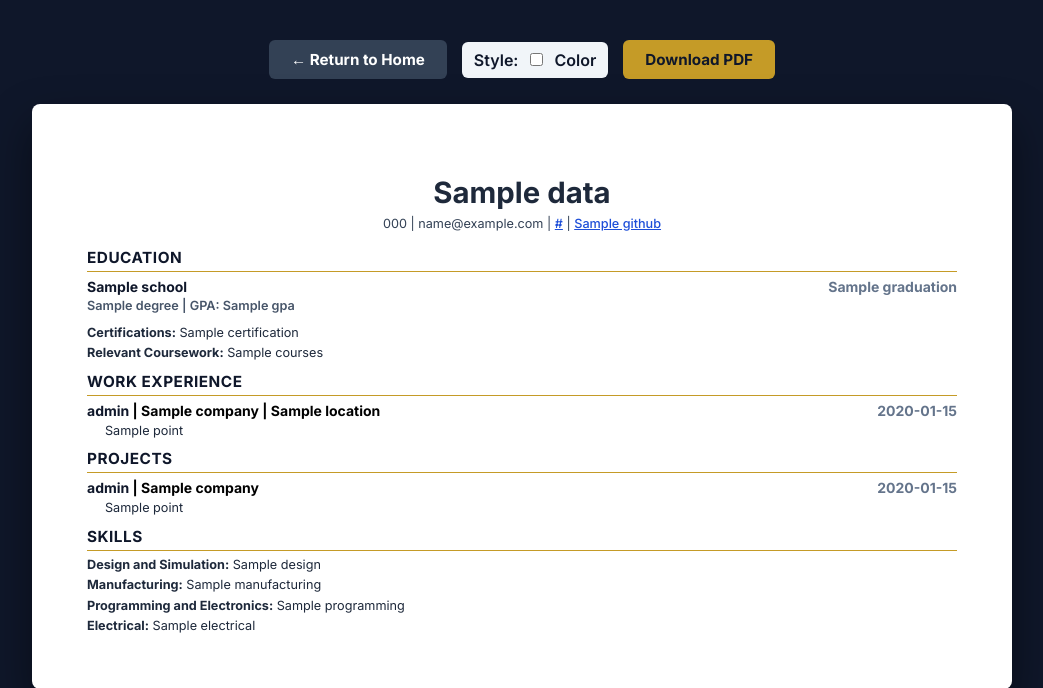
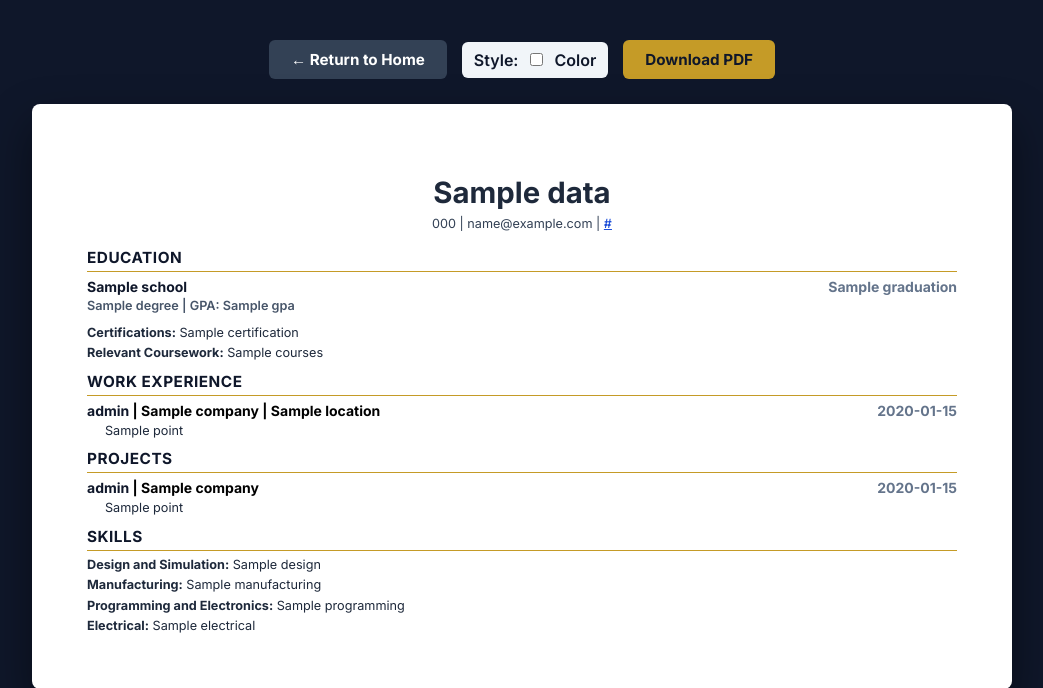
Before and after one commit to AndrewVoelkerding/AndrewVoelkerding, a Python web app: template templates/resume.html in a window 1280 px wide. Shown: the top 688 px of the page, without its empty margins (118-1161 px from the left). Run offline with Jinja, Linux system fonts and the light colour scheme; the template is opened without the code that fills it: most values are stand-ins (such as "Sample title", 1, 10 or a date in 2020).

Commit message:
Adjust line-height and update contact links in resume

```diff
--- a/templates/resume.html
+++ b/templates/resume.html
@@ -307,7 +307,7 @@
         /* Print & WeasyPrint Overrides */
         @media print {
             /* r/EngineeringResumes: 10.5pt+ black text, line spacing 1.07+, bullets without extra indent */
-            .resume-sheet { line-height: 1.25 !important; }
+            .resume-sheet { line-height: 1.2 !important; }
             .contact, p, ul, .subtitle { font-size: 10.5pt !important; }
             .contact { color: #000000 !important; margin-bottom: 10px !important; }
             .contact a, .color .contact a { color: #000000 !important; text-decoration: none !important; font-weight: 400 !important; }
@@ -356,10 +356,9 @@
             {% if web %}
             {# On-site only: items in their own spans/rows so a phone can stack them. The PDFs use the plain markup below. #}
             <div class="c-row"><span class="c-item">{{ data.phone }}</span><span class="c-sep"> | </span><span class="c-item">{{ data.email }}</span></div>
-            <div class="c-row"><span class="c-item"><a href="https://{{ data.website }}">{{ data.website }}</a></span><span class="c-sep"> | </span>
-            <span class="c-item"><a href="https://{{ data.github }}">{{ data.github }}</a></span></div>
+            <div class="c-row"><span class="c-item"><a href="https://{{ data.website }}">{{ data.website }}</a></span></div>
             {% else %}
-            {{ data.phone }} | {{ data.email }} | <a href="https://{{ data.website }}">{{ data.website }}</a> | <a href="https://{{ data.github }}">{{ data.github }}</a>
+            {{ data.phone }} | {{ data.email }} | <a href="https://{{ data.website }}">{{ data.website }}</a>
             {% endif %}
         </div>
 
```
